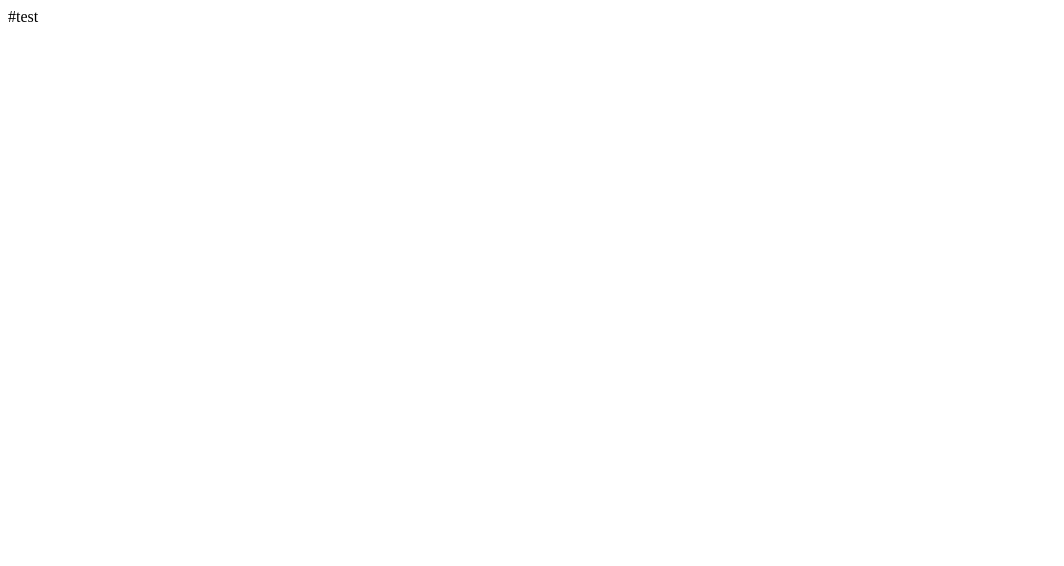
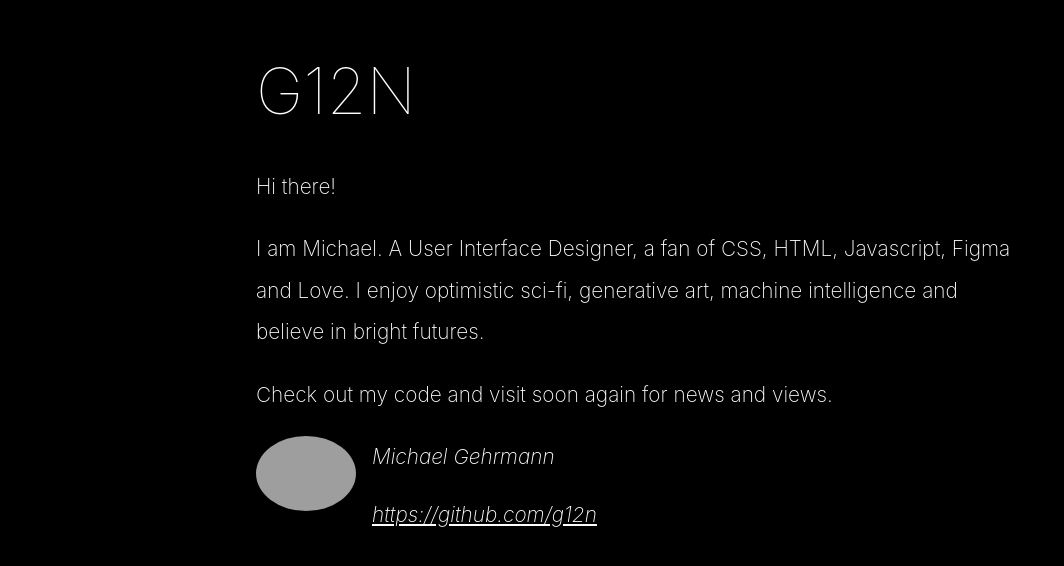
Before and after one commit to g12n/g12n.github.io, an Eleventy site: page index.md in a window 1280 px wide. Shown: the whole page, without its empty margins (0-1064 px from the left). Built offline with nearby package versions, Linux system fonts and the light colour scheme; Eleventy itself is replaced by a stand-in of ours; files that its build step writes are made by us from their sources; grey boxes are pictures that could not be loaded.

Commit message:
Teaser Content and Templates

```diff
--- /dev/null
+++ b/_data/author.json
@@ -0,0 +1,7 @@
+{
+    "@context": "http://schema.org",
+    "@type": "Person",
+    "image": "https://avatars0.githubusercontent.com/u/57556?v=4",
+    "name": "Michael Gehrmann",
+    "sameAs": "https://github.com/g12n"
+}
--- /dev/null
+++ b/_includes/homepage.njk
@@ -0,0 +1,11 @@
+---
+layout: main.njk
+---
+<main>
+{{ content | safe }}
+<address class="author">
+    <p class="name">{{author.name}}</p>
+    <p class="same-as"><a href="{{author.sameAs}}"/>{{author.sameAs}}</a></p>
+    <img class="author-image" src="{{author.image}}" alt="Photo of {{author.name}}"/>
+</address>
+</main>
--- /dev/null
+++ b/_includes/main.njk
@@ -0,0 +1,12 @@
+<!doctype html>
+<html lang="en">
+    <head>
+        <meta charset="utf-8">
+        <title>{{ pageTitle }}</title>
+        <link rel="stylesheet" href="/styles/base.css"/>
+        <meta name="viewport" content="width=device-width, initial-scale=1">
+    </head>
+    <body>
+        {{ content | safe }}
+    </body>
+</html>
--- /dev/null
+++ b/docs/styles/base.css
@@ -0,0 +1,31 @@
+body{
+    font-family: -apple-system, BlinkMacSystemFont, "Segoe UI", Roboto, Helvetica, Arial, sans-serif, "Apple Color Emoji", "Segoe UI Emoji", "Segoe UI Symbol";
+    background: #000;
+    color: #fff;
+    max-width: 48rem;
+    padding: 1rem;
+    font-size: 130%;
+    line-height: 2;
+    margin: 0 auto;
+    font-weight: 200;
+}
+a { color: #fff}
+h1{
+    font-weight: 100;
+    font-size: 4rem;
+    line-height: 1;
+}
+
+.author{
+    background: #000;
+    display: grid;
+    grid-template-columns: 100px 1fr;
+    grid-template-rows: 1fr 1fr;
+    grid-gap: 16px 16px;
+}
+.author p{margin: 0}
+.author-image{
+    grid-area:  1 / 1 / 3 / 2;
+    width: 100px;
+    border-radius: 100%;
+}
--- a/index.md
+++ b/index.md
@@ -1 +1,11 @@
-#test
+---
+layout: homepage.njk
+pageTitle: G12N – Gehrmann Design
+---
+# G12N
+
+Hi there!
+
+I am Michael. A User Interface Designer, a fan of CSS, HTML, Javascript, Figma and Love. I enjoy optimistic sci-fi, generative art, machine intelligence and believe in bright futures.
+
+Check out my code and visit soon again for news and views.
--- /dev/null
+++ b/styles/base.css
@@ -0,0 +1,31 @@
+body{
+    font-family: -apple-system, BlinkMacSystemFont, "Segoe UI", Roboto, Helvetica, Arial, sans-serif, "Apple Color Emoji", "Segoe UI Emoji", "Segoe UI Symbol";
+    background: #000;
+    color: #fff;
+    max-width: 48rem;
+    padding: 1rem;
+    font-size: 130%;
+    line-height: 2;
+    margin: 0 auto;
+    font-weight: 200;
+}
+a { color: #fff}
+h1{
+    font-weight: 100;
+    font-size: 4rem;
+    line-height: 1;
+}
+
+.author{
+    background: #000;
+    display: grid;
+    grid-template-columns: 100px 1fr;
+    grid-template-rows: 1fr 1fr;
+    grid-gap: 16px 16px;
+}
+.author p{margin: 0}
+.author-image{
+    grid-area:  1 / 1 / 3 / 2;
+    width: 100px;
+    border-radius: 100%;
+}
```
Also changed, not shown: docs/_eleventy_redirect/index.html (added, +4 -0 lines), docs/index.html (added, +23 -0 lines), .eleventy.js.
